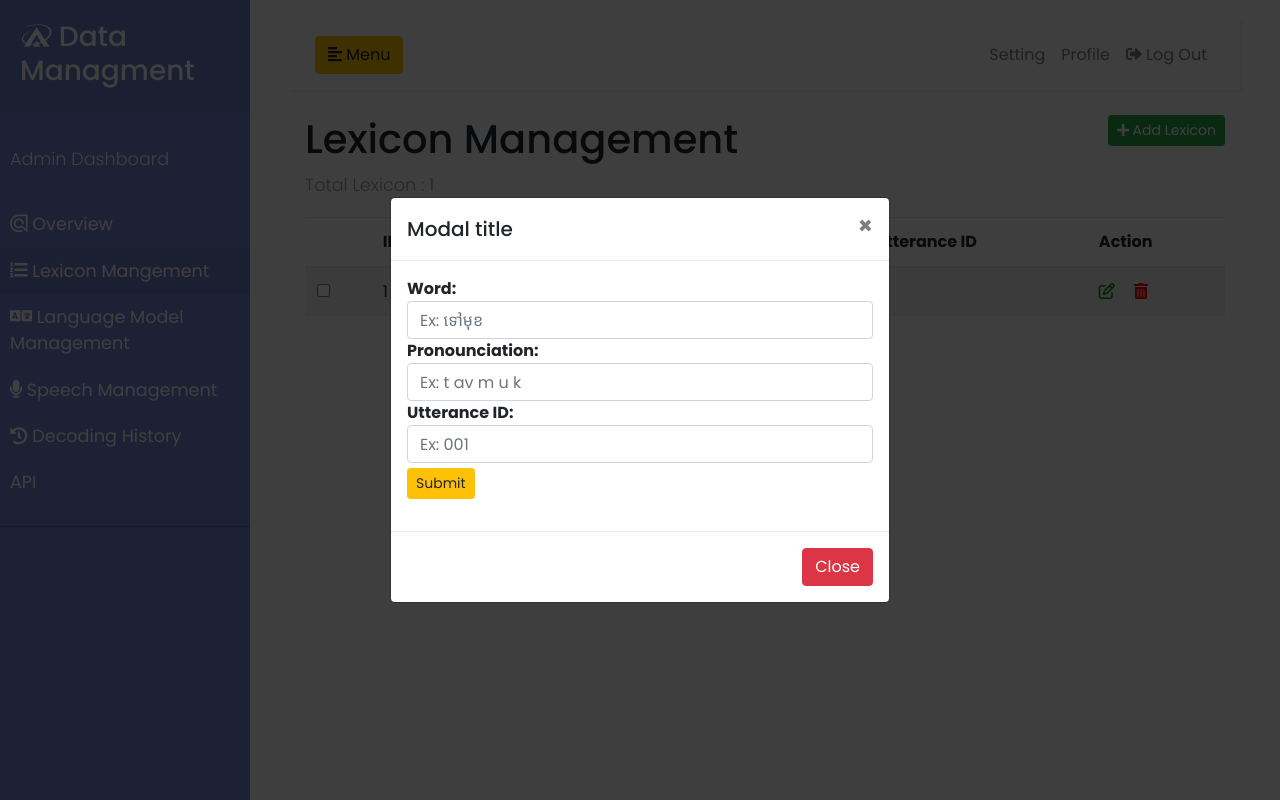
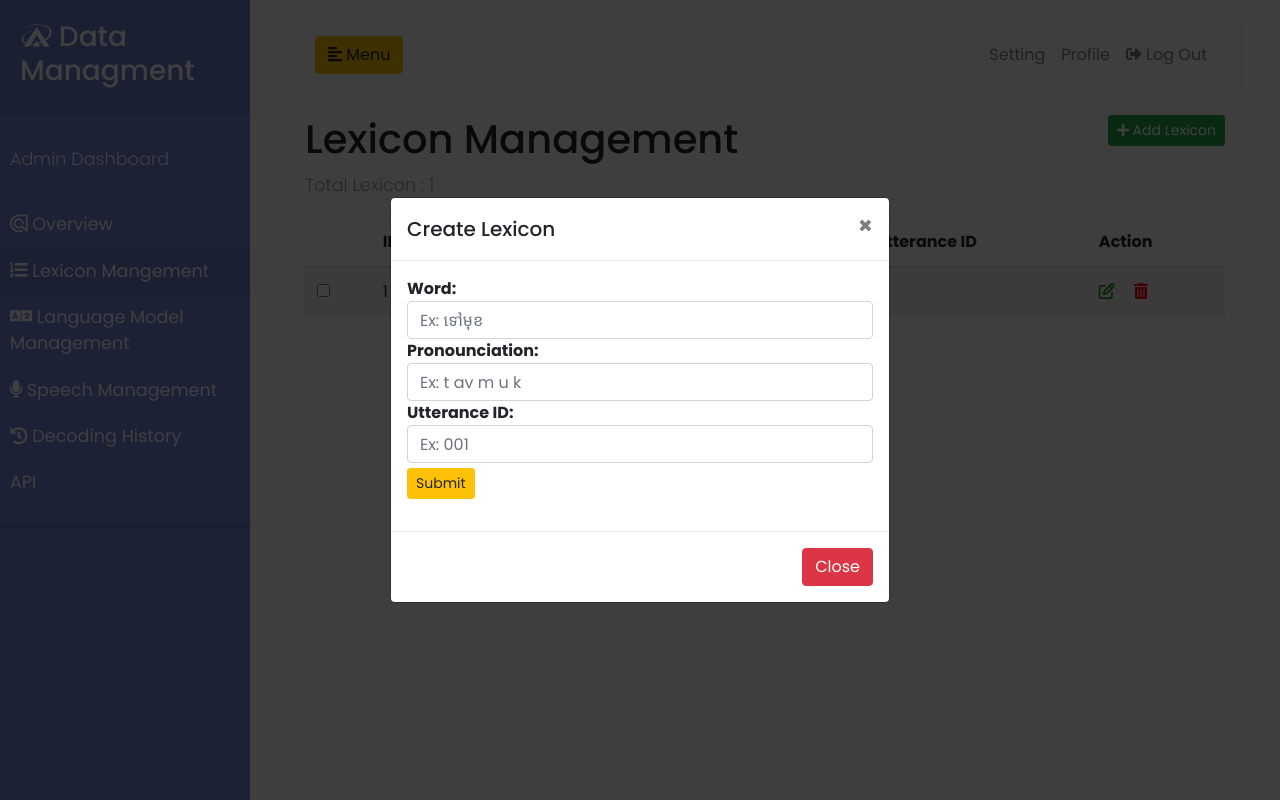
Before and after one commit to Sophal24/flask-login-system, a Flask app: page /lexicon in a window 1280 px wide, after a click on "Add Lexicon". Run offline with Flask 2, Linux system fonts and the light colour scheme; a user stored in the database is signed in; tables that the repository leaves empty hold one stand-in row (values such as "Sample post"); some libraries are stand-ins or nearby versions.

Commit message:
update addlexicon modal name

```diff
--- a/templates/lexicon.html
+++ b/templates/lexicon.html
@@ -33,7 +33,7 @@ Lexicon Mangement
           <div class="modal-dialog modal-dialog-centered" role="document">
             <div class="modal-content">
               <div class="modal-header">
-                <h5 class="modal-title" id="exampleModalLongTitle">Modal title</h5>
+                <h5 class="modal-title" id="exampleModalLongTitle">Create Lexicon</h5>
                 <button type="button" class="close" data-dismiss="modal" aria-label="Close">
                   <span aria-hidden="true">&times;</span>
                 </button>
```
